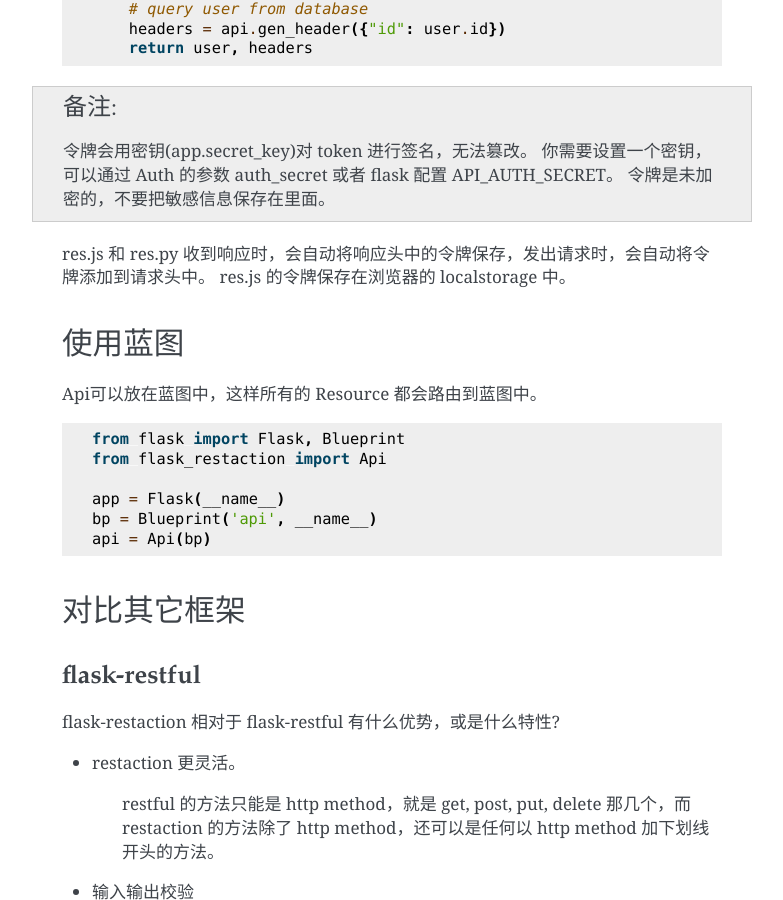
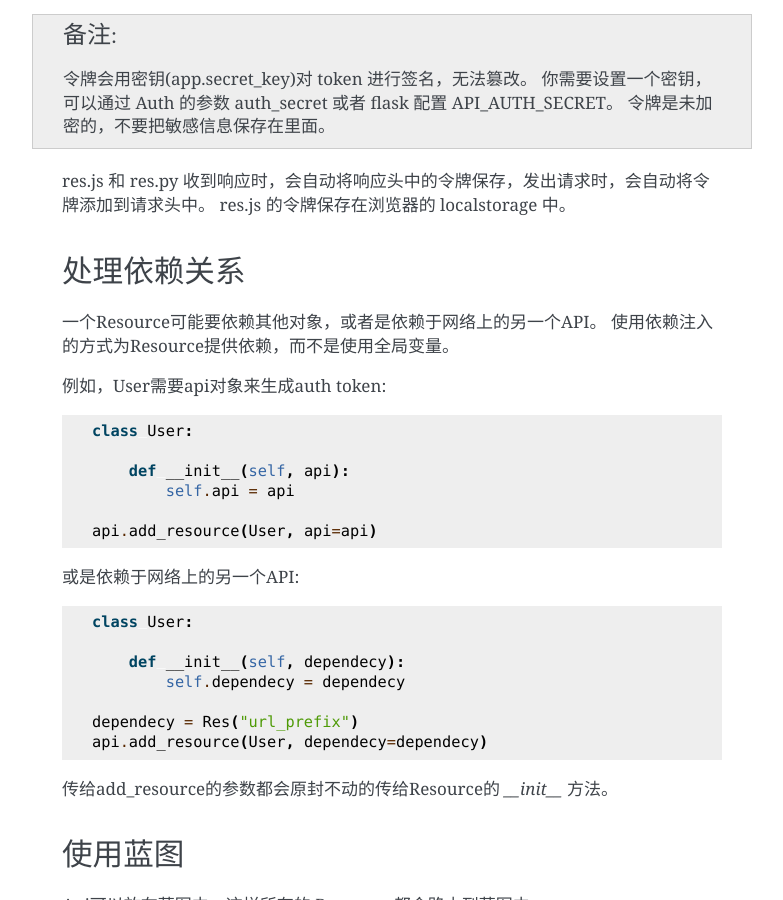
Before and after one commit to guyskk/flask-restaction, a Sphinx documentation site: the page built from docs/source/quickstart.rst, in a window 1280 px wide and 900 px high, scrolled down 4680 px. Shown: the whole window, without its empty margins (358-1141 px from the left). Built offline with Sphinx 7.4.7, drawn with Linux system fonts in a browser that asks for light colours; some of the changed text lies outside the part shown.

```diff
--- a/docs/source/quickstart.rst
+++ b/docs/source/quickstart.rst
@@ -186,7 +186,7 @@ flask_restaction 使用 *json web token* 作为身份验证工具。
 metafile是一个描述API信息的文件，通常放在应用的根目录下，文件名 meta.json。
 在Api初始化的时候通过 Api(metafile="meta.json") 加载。
 
-在 metafile 中设定角色和权限：
+在 metafile 中设定角色和权限::
 
     {
         "$roles": {
@@ -195,6 +195,7 @@ metafile是一个描述API信息的文件，通常放在应用的根目录下，
             }
         }
     }
+
 
 请求到来时，根据 Role, Resource, Action 可以快速确定是否许可此次请求
 (通过判断 Action 是否在 ``meta["$roles"][Resource]`` 中)。 如果不许可此次请求，返回 403 状态码。
@@ -238,6 +239,35 @@ metafile是一个描述API信息的文件，通常放在应用的根目录下，
 
 res.js 和 res.py 收到响应时，会自动将响应头中的令牌保存，发出请求时，会自动将令牌添加到请求头中。
 res.js 的令牌保存在浏览器的 localstorage 中。
+
+
+处理依赖关系
+-----------------------------
+
+一个Resource可能要依赖其他对象，或者是依赖于网络上的另一个API。
+使用依赖注入的方式为Resource提供依赖，而不是使用全局变量。
+
+例如，User需要api对象来生成auth token::
+
+    class User:
+
+        def __init__(self, api):
+            self.api = api
+
+    api.add_resource(User, api=api)
+
+
+或是依赖于网络上的另一个API::
+
+    class User:
+
+        def __init__(self, dependecy):
+            self.dependecy = dependecy
+
+    dependecy = Res("url_prefix")
+    api.add_resource(User, dependecy=dependecy)
+
+传给add_resource的参数都会原封不动的传给Resource的 `__init__` 方法。
 
 
 使用蓝图
```
Also changed, not shown: 3 other files.
